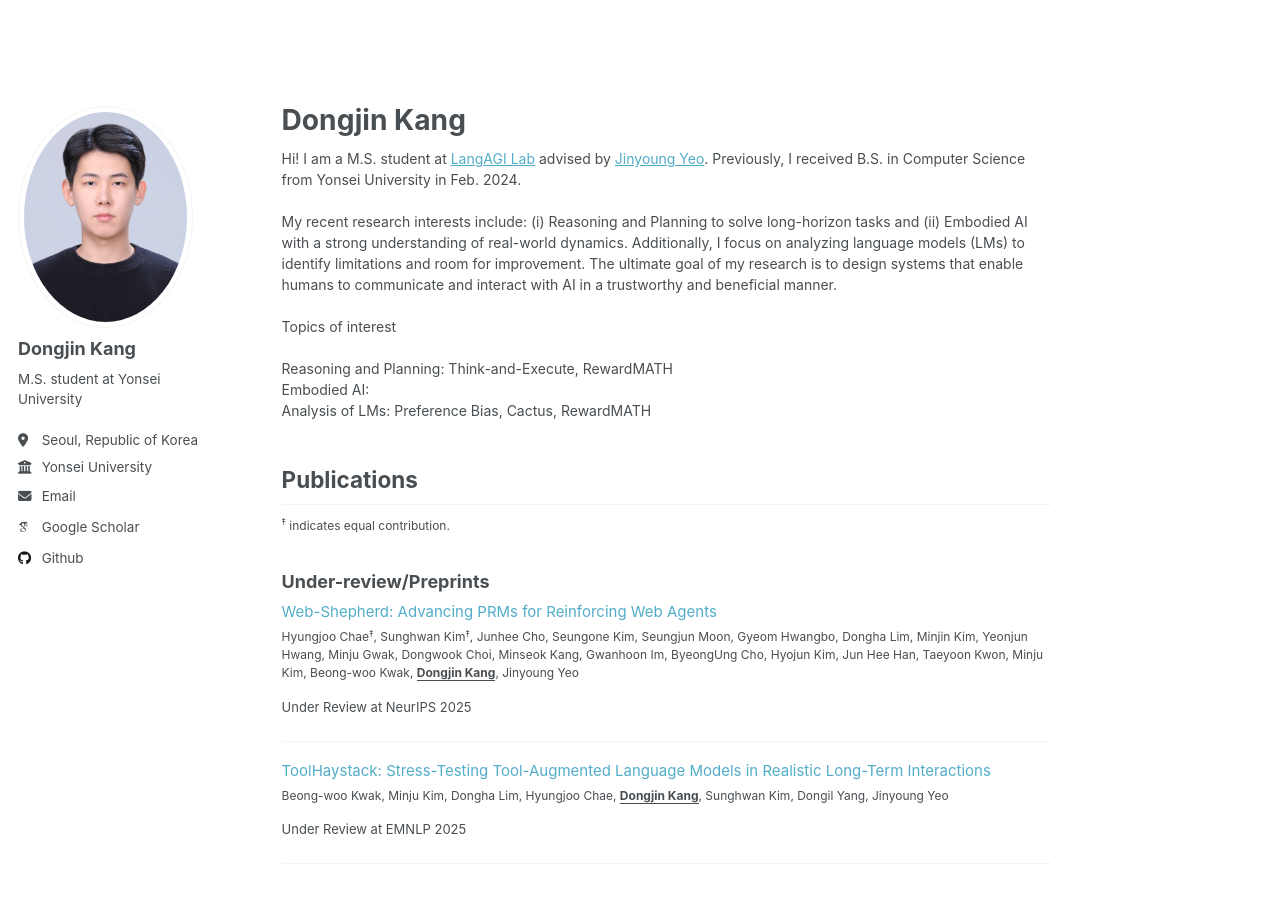
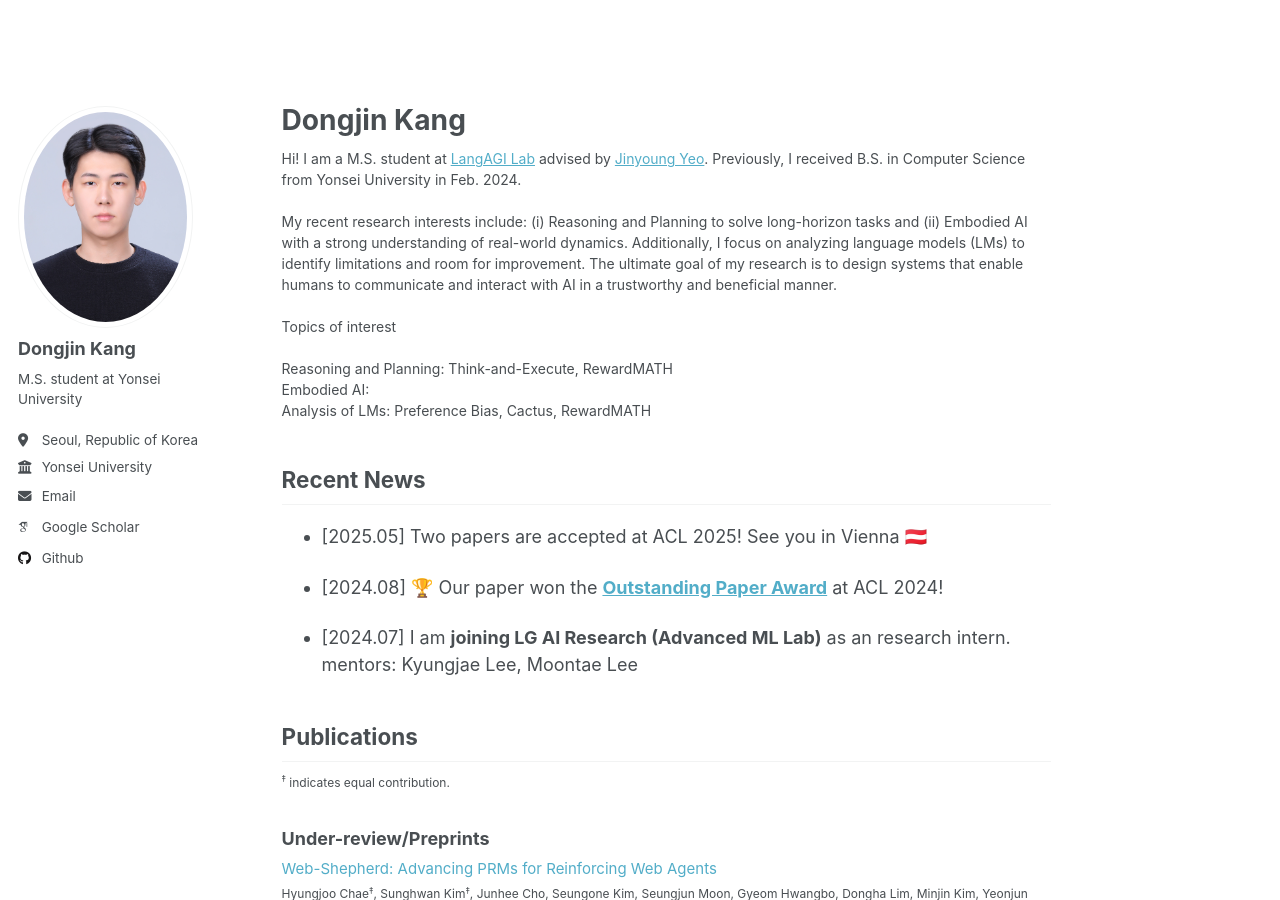
Before and after one commit to 1eastar/1eastar.github.io, a Jekyll site: the page built from _pages/about.md, in a window 1280 px wide and 900 px high. Built offline with Jekyll 4.4.1, drawn with Linux system fonts in a browser that asks for light colours; some web fonts are replaced.

Commit message:
update 25.05.28

```diff
--- a/_pages/about.md
+++ b/_pages/about.md
@@ -18,6 +18,16 @@ Reasoning and Planning: Think-and-Execute, RewardMATH<br/>
 Embodied AI:<br/>
 Analysis of LMs: Preference Bias, Cactus, RewardMATH<br/>
 </p>
+
+
+## Recent News
+
+- [2025.05] Two papers are accepted at ACL 2025! See you in Vienna 🇦🇹
+
+- [2024.08] 🏆 Our paper won the <a href="https://2024.aclweb.org/program/best_papers/" target="_blank" style="font-weight: 700">Outstanding Paper Award</a> at ACL 2024!
+
+- [2024.07] I am <span style="font-weight: 700">joining LG AI Research (Advanced ML Lab)</span> as an research intern. mentors: Kyungjae Lee, Moontae Lee
+
 
 
 ## Publications
```
